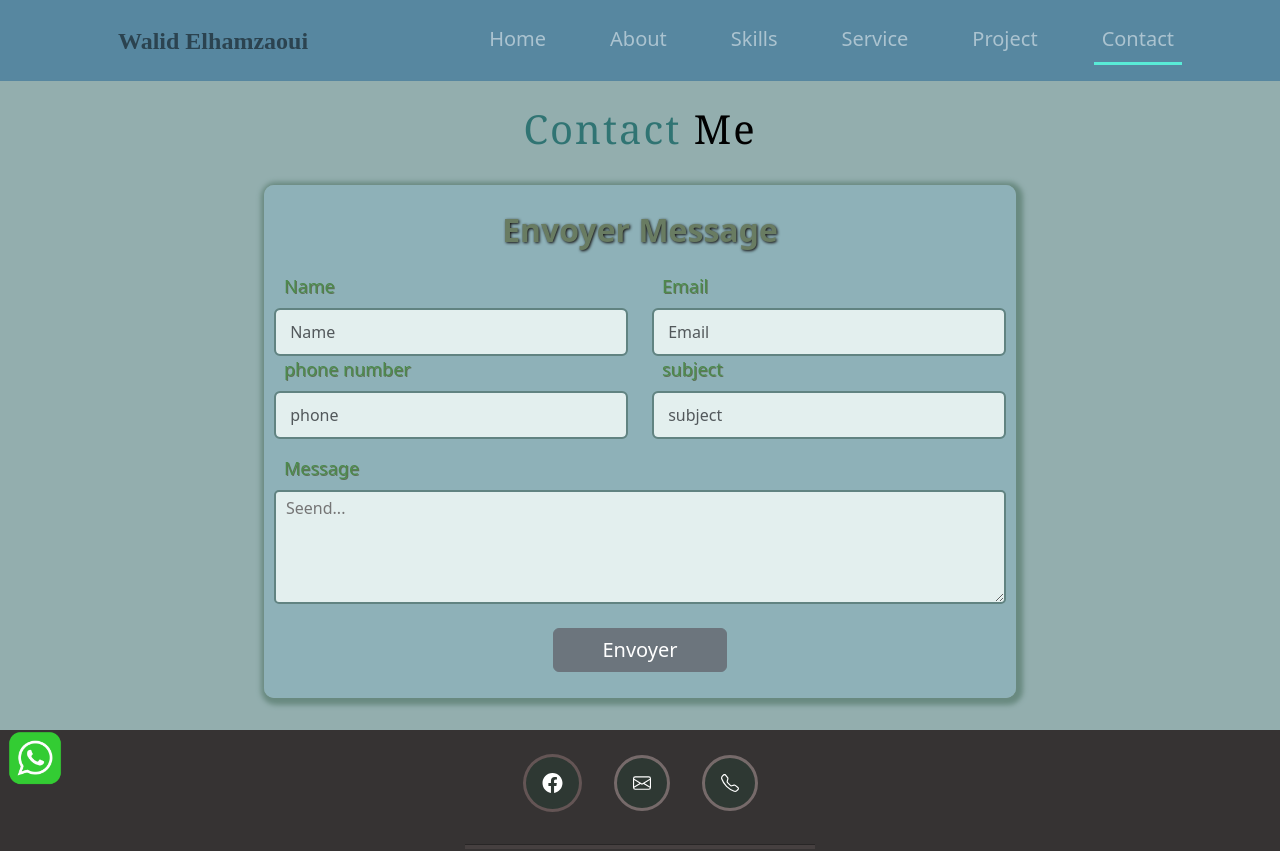
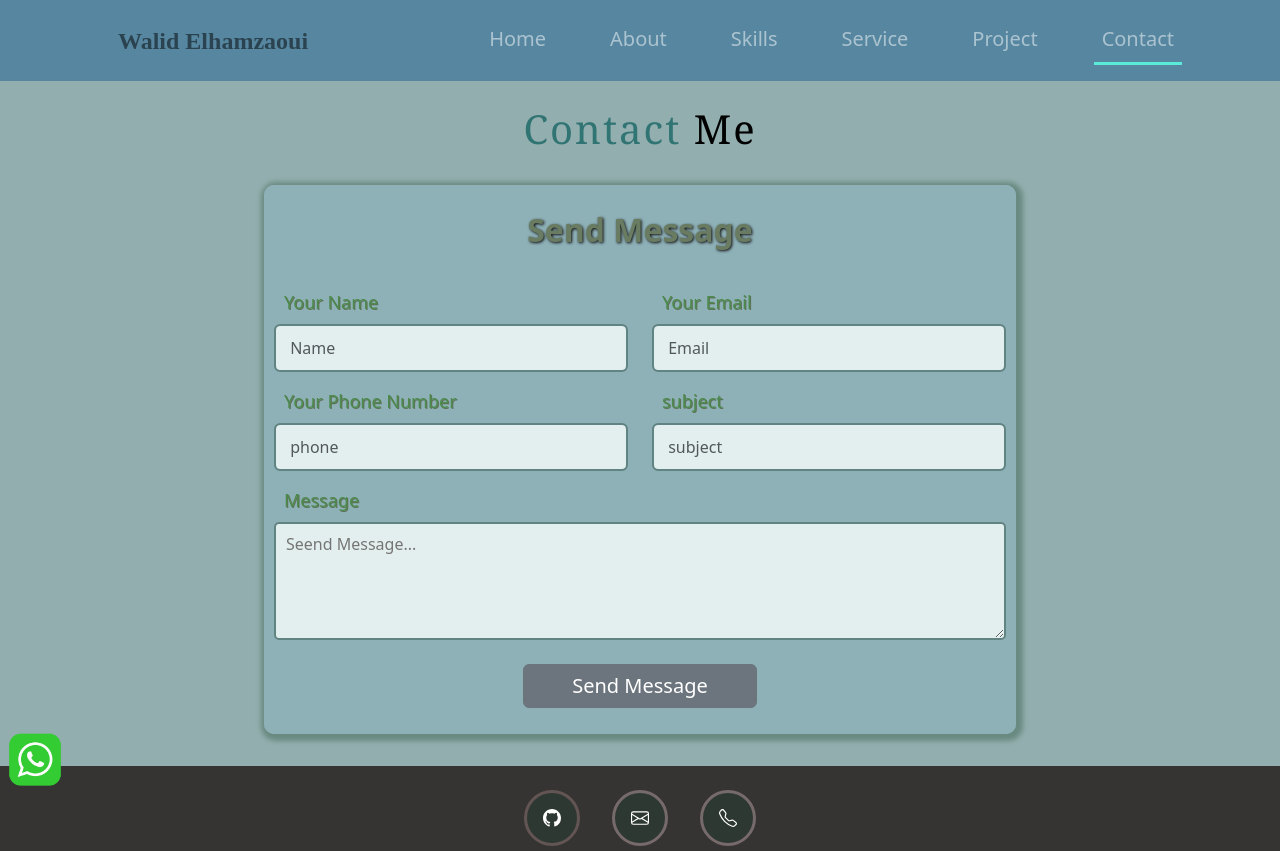
Before and after one commit to walidelhamzaoui/portfolio, a React (Create React App) app: page /contact in a window 1280 px wide. Shown: the top 851 px of the page. Built offline with nearby package versions, Linux system fonts and the light colour scheme.

Commit message:
alert message

```diff
--- a/src/form/Footer.jsx
+++ b/src/form/Footer.jsx
@@ -1,38 +1,31 @@
 import React from "react";
 import './footer.css';
 import { Link } from "react-router-dom";
-export default function Footer(){
+export default function Footer() {
 
-    return(
-
-
-
-
-<div  className="footer">
-
-
-
+  return (
+    <div className="footer">
       <div className="social-mdia d-flex justify-content-center align-items-center pt-2">
-<Link to className=" bak  rounded-circle  p-3  m-3 d-flex justify-content-center align-items-center">
-<svg xmlns="http://www.w3.org/2000/svg"  width="21" height="20" fill="white" class="bi bi-facebook" viewBox="0 0 16 16">
-  <path d="M16 8.049c0-4.446-3.582-8.05-8-8.05C3.58 0-.002 3.603-.002 8.05c0 4.017 2.926 7.347 6.75 7.951v-5.625h-2.03V8.05H6.75V6.275c0-2.017 1.195-3.131 3.022-3.131.876 0 1.791.157 1.791.157v1.98h-1.009c-.993 0-1.303.621-1.303 1.258v1.51h2.218l-.354 2.326H9.25V16c3.824-.604 6.75-3.934 6.75-7.951z"/>
+        <Link to="https://github.com/walidelhamzaoui" className=" git rounded-circle  p-3  m-3 d-flex justify-content-center align-items-center">
+          <svg xmlns="http://www.w3.org/2000/svg" width="18" height="18" fill="white" className="bi bi-github" viewBox="0 0 16 16">
+            <path d="M8 0C3.58 0 0 3.58 0 8c0 3.54 2.29 6.53 5.47 7.59.4.07.55-.17.55-.38 0-.19-.01-.82-.01-1.49-2.01.37-2.53-.49-2.69-.94-.09-.23-.48-.94-.82-1.13-.28-.15-.68-.52-.01-.53.63-.01 1.08.58 1.23.82.72 1.21 1.87.87 2.33.66.07-.52.28-.87.51-1.07-1.78-.2-3.64-.89-3.64-3.95 0-.87.31-1.59.82-2.15-.08-.2-.36-1.02.08-2.12 0 0 .67-.21 2.2.82.64-.18 1.32-.27 2-.27.68 0 1.36.09 2 .27 1.53-1.04 2.2-.82 2.2-.82.44 1.1.16 1.92.08 2.12.51.56.82 1.27.82 2.15 0 3.07-1.87 3.75-3.65 3.95.29.25.54.73.54 1.48 0 1.07-.01 1.93-.01 2.2 0 .21.15.46.55.38A8.012 8.012 0 0 0 16 8c0-4.42-3.58-8-8-8z" />
           </svg></Link>
-<Link to="mailto:walidelhamzoui@gmail.com"  className="rama rounded-circle m-3 p-3 d-flex justify-content-center align-items-center ">
+        <Link to="mailto:walidelhamzoui@gmail.com" className="gmail rounded-circle m-3 p-3 d-flex justify-content-center align-items-center ">
           <svg xmlns="http://www.w3.org/2000/svg" width="18" height="18" fill="white" class="bi bi-envelope" viewBox="0 0 16 16">
-  <path d="M0 4a2 2 0 0 1 2-2h12a2 2 0 0 1 2 2v8a2 2 0 0 1-2 2H2a2 2 0 0 1-2-2V4Zm2-1a1 1 0 0 0-1 1v.217l7 4.2 7-4.2V4a1 1 0 0 0-1-1H2Zm13 2.383-4.708 2.825L15 11.105V5.383Zm-.034 6.876-5.64-3.471L8 9.583l-1.326-.795-5.64 3.47A1 1 0 0 0 2 13h12a1 1 0 0 0 .966-.741ZM1 11.105l4.708-2.897L1 5.383v5.722Z"/>
+            <path d="M0 4a2 2 0 0 1 2-2h12a2 2 0 0 1 2 2v8a2 2 0 0 1-2 2H2a2 2 0 0 1-2-2V4Zm2-1a1 1 0 0 0-1 1v.217l7 4.2 7-4.2V4a1 1 0 0 0-1-1H2Zm13 2.383-4.708 2.825L15 11.105V5.383Zm-.034 6.876-5.64-3.471L8 9.583l-1.326-.795-5.64 3.47A1 1 0 0 0 2 13h12a1 1 0 0 0 .966-.741ZM1 11.105l4.708-2.897L1 5.383v5.722Z" />
           </svg>
         </Link>
-<Link  to="tel:0639433495" className="sat rounded-circle m-3  p-3 d-flex justify-content-center align-items-center " >
+        <Link to="tel:0639433495" className="tele rounded-circle m-3  p-3 d-flex justify-content-center align-items-center" >
           <svg xmlns="http://www.w3.org/2000/svg" width="18" height="18" fill="white" class="bi bi-telephone" viewBox="0 0 16 16">
-  <path d="M3.654 1.328a.678.678 0 0 0-1.015-.063L1.605 2.3c-.483.484-.661 1.169-.45 1.77a17.568 17.568 0 0 0 4.168 6.608 17.569 17.569 0 0 0 6.608 4.168c.601.211 1.286.033 1.77-.45l1.034-1.034a.678.678 0 0 0-.063-1.015l-2.307-1.794a.678.678 0 0 0-.58-.122l-2.19.547a1.745 1.745 0 0 1-1.657-.459L5.482 8.062a1.745 1.745 0 0 1-.46-1.657l.548-2.19a.678.678 0 0 0-.122-.58L3.654 1.328zM1.884.511a1.745 1.745 0 0 1 2.612.163L6.29 2.98c.329.423.445.974.315 1.494l-.547 2.19a.678.678 0 0 0 .178.643l2.457 2.457a.678.678 0 0 0 .644.178l2.189-.547a1.745 1.745 0 0 1 1.494.315l2.306 1.794c.829.645.905 1.87.163 2.611l-1.034 1.034c-.74.74-1.846 1.065-2.877.702a18.634 18.634 0 0 1-7.01-4.42 18.634 18.634 0 0 1-4.42-7.009c-.362-1.03-.037-2.137.703-2.877L1.885.511z"/>
+            <path d="M3.654 1.328a.678.678 0 0 0-1.015-.063L1.605 2.3c-.483.484-.661 1.169-.45 1.77a17.568 17.568 0 0 0 4.168 6.608 17.569 17.569 0 0 0 6.608 4.168c.601.211 1.286.033 1.77-.45l1.034-1.034a.678.678 0 0 0-.063-1.015l-2.307-1.794a.678.678 0 0 0-.58-.122l-2.19.547a1.745 1.745 0 0 1-1.657-.459L5.482 8.062a1.745 1.745 0 0 1-.46-1.657l.548-2.19a.678.678 0 0 0-.122-.58L3.654 1.328zM1.884.511a1.745 1.745 0 0 1 2.612.163L6.29 2.98c.329.423.445.974.315 1.494l-.547 2.19a.678.678 0 0 0 .178.643l2.457 2.457a.678.678 0 0 0 .644.178l2.189-.547a1.745 1.745 0 0 1 1.494.315l2.306 1.794c.829.645.905 1.87.163 2.611l-1.034 1.034c-.74.74-1.846 1.065-2.877.702a18.634 18.634 0 0 1-7.01-4.42 18.634 18.634 0 0 1-4.42-7.009c-.362-1.03-.037-2.137.703-2.877L1.885.511z" />
           </svg></Link>
 
       </div>
       <div className=" d-flex justify-content-center align-items-center  w-100">
-<hr className=" text-black " style={{height:"5px", width:"350px", backgroundColor:'rgb(118, 106, 106)'}}/>
+        <hr className="text-black" style={{ height: "5px", width: "350px", backgroundColor: 'rgb(118, 106, 106)' }} />
       </div>
       <div className=" d-flex justify-content-center align-items-center  w-100">
-<p className=" fs-6  ">©2023 WALID ELHAMZAOUI <br/> ALL RIGHTS RESERVED</p>
+        <p className=" fs-6 ">©2023 WALID ELHAMZAOUI <br /> ALL RIGHTS RESERVED</p>
       </div>
 
 
--- a/src/form/Form.jsx
+++ b/src/form/Form.jsx
@@ -1,9 +1,11 @@
-import {useRef,useEffect } from 'react'
+import {useRef,useEffect, useState } from 'react'
 
 import emailjs from '@emailjs/browser';
 import './form.css'
 import ScrollReveal from "scrollreveal";
+import { Alert } from 'bootstrap';
 export default function Form() {
+const [alert,setAlert]=useState('')
 const userf=useRef();
 const userb=useRef();
 const form = useRef();
@@ -20,53 +22,72 @@ const form = useRef();
       const sendEmail = (e) => {
         e.preventDefault();
 
-        emailjs.sendForm('service_1roawzi', 'template_p0o4kul', form.current,'D4kOHmkHFyu0zcANz')
+        emailjs.sendForm('service_1roawzi', 'template_p0o4kul', form.current, 'D4kOHmkHFyu0zcANz')
           .then((result) => {
-              console.log(result.text);
-          }, (error) => {
-              console.log(error.text);
+            console.log(result.text);
+            var footer = document.getElementById('footer');
+            var successAlert = document.createElement('div');
+            successAlert.className = 'alert alert-success d-flex align-items-center z-3 w-50';
+            successAlert.role = 'alert';
+            successAlert.innerHTML = `
+            <svg xmlns="http://www.w3.org/2000/svg" width="16" height="16" fill="currentColor" class="me-2 bi bi-check-square-fill" viewBox="0 0 16 16">
+            <path d="M2 0a2 2 0 0 0-2 2v12a2 2 0 0 0 2 2h12a2 2 0 0 0 2-2V2a2 2 0 0 0-2-2H2zm10.03 4.97a.75.75 0 0 1 .011 1.05l-3.992 4.99a.75.75 0 0 1-1.08.02L4.324 8.384a.75.75 0 1 1 1.06-1.06l2.094 2.093 3.473-4.425a.75.75 0 0 1 1.08-.022z"/>
+          </svg>
+              <div>
+                Message sent successfully
+              </div>
+            `;
+            footer.insertBefore(successAlert, footer.firstChild);
+          })
+          .catch((error) => {
+            console.log(error.text);
+            // Gérer l'erreur ici
           });
-          e.target.reset();
+
+        e.target.reset();
       };
+
     return (
-        <div className='bg pb-3 pt-3'>
+        <div className='bg pb-3 pt-3' >
+
           <h1  ref={userf}className='title text-center pt-2'>Contact <span className='text-black'>Me</span> </h1>
             <div ref={userb} className="  container  d-lg-flex  align-items-lg-center justify-content-lg-center pt-4 pb-3  ">
 
-                <form ref={form} className='forma rows' onSubmit={sendEmail}>
-                <h1 className='text-center fs-2  pt-3 pb-3'>Envoyer Message</h1>
+                <form ref={form} className='forma rows' onSubmit={sendEmail} id="footer">
+                <h1 className='text-center fs-2  pt-3 pb-3'>Send Message</h1>
                 <div className='row'>
 
-                    <div className="form-group col-lg-6 col-md-6   ">
-                    <label className="form-label text-start">Name</label>
-                    <input type="text" name="user_name" placeholder=" Name" className="form-control  " required/>
+                    <div className="form-group col-lg-6 col-md-6 mt-3   ">
+                    <label className="form-label text-start">Your Name</label>
+                    <input type="text" name="user_name" placeholder=" Name" className="form-control " required/>
                     </div>
-                    <div className="form-group  col-lg-6 col-md-6    ">
-                    <label  className="form-label text-start">Email</label>
+                    <div className="form-group  col-lg-6 col-md-6 mt-3    ">
+                    <label  className="form-label text-start">Your Email</label>
                     <input type="email" name="user_email" placeholder=" Email" className="form-control " required/>
                     </div>
                     </div>
-                <div className='row' >
+                <div className='row  '>
 
-                    <div className="form-group col-lg-6 col-md-6    ">
-                    <label className="form-label text-start">phone number</label>
-                    <input type="telephone" name="user_phone" placeholder=" phone" className="form-control  " required/>
+                    <div className="form-group col-lg-6 col-md-6 mt-3">
+                    <label className="form-label text-start">Your Phone Number</label>
+                    <input type="telephone" name="user_phone" placeholder=" phone" className="form-control" required/>
                     </div>
-                    <div className="form-group  col-lg-6 col-md-6    ">
+                    <div className="form-group  col-lg-6 col-md-6 mt-3">
                     <label  className="form-label text-start">subject</label>
-                    <input type="text" name="subject" placeholder=" subject" className="form-control " required/>
+                    <input type="text" name="subject" placeholder=" subject" className="form-control" required/>
                     </div>
                     </div>
 
-                    <div className="form-group    mt-3 d-flex flex-column justify-content-center  ">
+                    <div className="form-group    mt-3 d-flex flex-column justify-content-center">
                     <label className="form-label">Message</label>
-                  <textarea name="message" id="description" cols="75" rows="4" placeholder='Seend...'  className=" pt-lg-1 pt-0    " ></textarea>
+                  <textarea name="message" id="description" cols="75" rows="4" placeholder='Seend Message...'className="  pt-2    " ></textarea>
 
                     </div>
                     <div className='text-center pt-4 w-100 pb-3 '>
-                    <button type="submit" className=" btn btn-secondary ps-lg-5 pe-lg-5 fs-5 ">Envoyer</button>
+                    <button type="submit" className=" btn btn-secondary ps-lg-5 pe-lg-5 fs-5 ">Send Message</button>
 
                     </div>
+                    {alert}
                 </form>
 
             </div>
--- a/src/form/footer.css
+++ b/src/form/footer.css
@@ -1,68 +1,41 @@
-.copy{
-position: relative;
+.copy {
+  position: relative;
+}
 
+.footer {
+  color: white;
+  background-color: rgb(54, 51, 51);
 
 }
 
-.footer{
-color: white;
-background-color: rgb(54, 51, 51);
+.gmail {
+  background-color: rgba(46, 57, 52, 0.979);
+  border: 3px solid rgb(118, 106, 106);
+}
 
-}
-.rama {
-  background-color: rgba(46, 57, 52, 0.979);
-  /* transition: 0.5;
-  transition-timing-function: linear; animation-name:animation;
-  animation-duration:1.5s;
-  animation-iteration-count: infinite;
-  animation-timing-function: linear;
-  animation-delay: 0.3s; */
-  border: 3px solid rgb(118, 106, 106);
-
-}
-.bak{
+.git {
   background-color: rgba(46, 57, 52, 0.979);
   border: 3px solid rgb(100, 85, 85);
-  /* transition: 2s;
-  transition-timing-function: linear; animation-name:animation;
-  animation-duration: 1.5s;
-  animation-iteration-count: infinite;
-  animation-timing-function: linear; animation-delay: 0.6s; */
 }
-.sat{
+
+.tele {
   background-color: rgba(46, 57, 52, 0.979);
-  /* transition: 0.5s;
-  transition-timing-function: linear; animation-name:animation;
-  animation-duration: 1.5s;
-  animation-iteration-count: infinite;
-  animation-timing-function: linear;
-  animation-delay:1.3s; */
   border: 3px solid rgb(118, 106, 106);
 }
-.rama:hover {
+
+.gmail:hover {
   background-color: rgb(198, 24, 38);
-
   border: 3px solid rgb(198, 24, 38);
 
 }
-.sat:hover{
+
+.tele:hover {
   background-color: rgb(69, 223, 66);
   border: 3px solid rgb(69, 223, 66)
 }
-.bak:hover{
-  background-color: rgb(43, 87, 150);
-  border: 3px solid rgb(43, 87, 150)
 
+.git:hover {
+  background-color: rgba(45, 107, 123, 0.847);
+  border: 3px solid rgba(45, 107, 123, 0.546);
+  color: black
 }
-/* @keyframes animation{
-to{
-transform: translatey(-15px);animation-direction: alternate;
-
-}
-from{
-background-color: brown;
-
-}
-
-
-} */
--- a/src/project/projects.css
+++ b/src/project/projects.css
@@ -55,18 +55,18 @@ div li:hover{
 
 
         }
-        .box img{ border-radius: 20px;}
+        .box img{ border-radius: 10px;}
         .box::before{
         content: attr(data-work);
         position: absolute;
-        background-color: rgba(125, 161, 160, 0.76);
+        background-color: rgba(138, 169, 168, 0.445);
         width: calc(100% - 10px);
         height: calc(100% - 10px);
         display: flex;
         justify-content: center;
         align-items: center;
         font-weight: bold;
-        color: rgb(10, 10, 9);
+        color: rgba(204, 148, 122, 0.918);
         transition: 0.3s;
         font-size: 2.2rem;
         transform: translateY(calc(100% - 5px));
--- a/src/service/Service.jsx
+++ b/src/service/Service.jsx
@@ -34,7 +34,7 @@ return(
 </svg>
 </div>
 <h1 className=' pt-2 text-center'>Full-stack developer</h1>
-<p className='  pt-3 text-start'>As a full stack developer, I possess a broad range of technical skills and knowledge that allow me to develop and maintain both the front-end and back-end of a web application.<br/> My expertise includes knowledge of various programming languages, databases, and frameworks, which enable me to create web applications that are not only functional but also scalable and robust.</p>
+<p className='  pt-3 text-start'>As a full stack developer, I possess a broad range of technical skills and knowledge that allow me to develop and maintain both the front-end and back-end of a web application. My expertise includes knowledge of various programming languages, databases, and frameworks, which enable me to create web applications that are not only functional but also scalable and robust.</p>
 
 </div>
 
```
Also changed, not shown: src/about/About.jsx (+1 -1 lines). Lines whose indentation alone changed are shown as unchanged.
